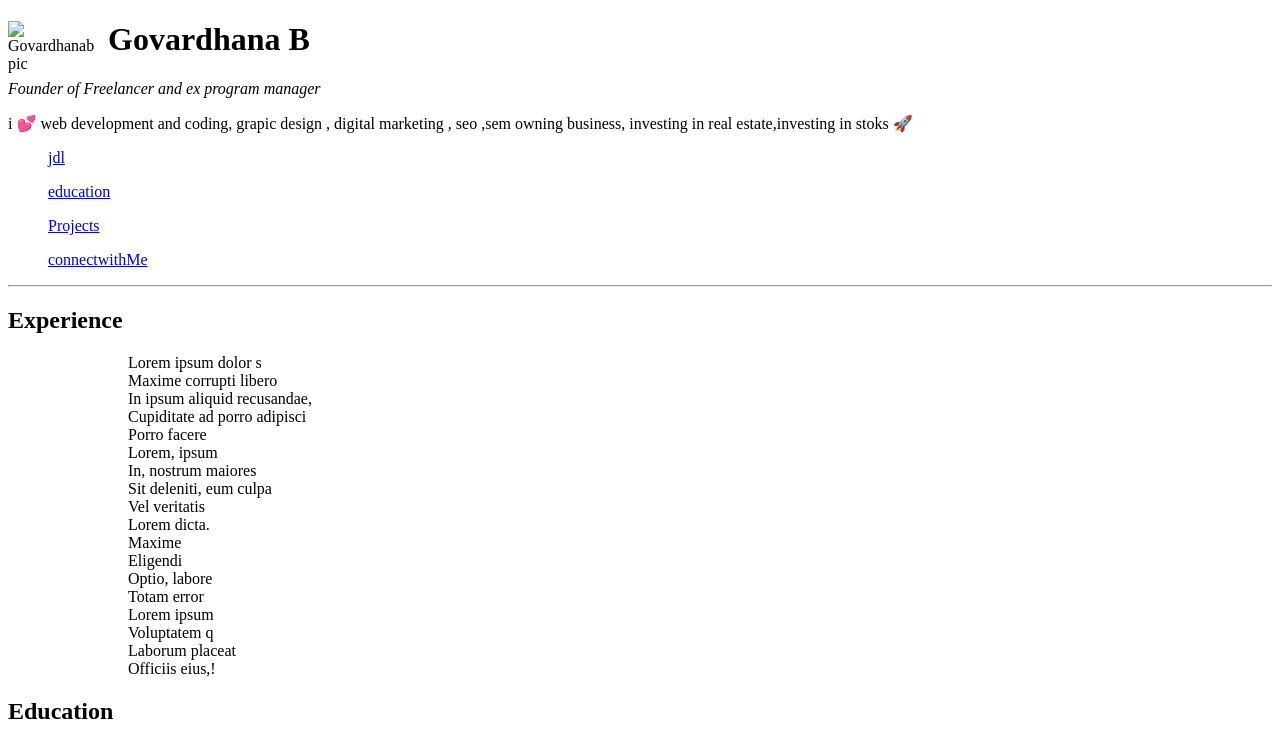
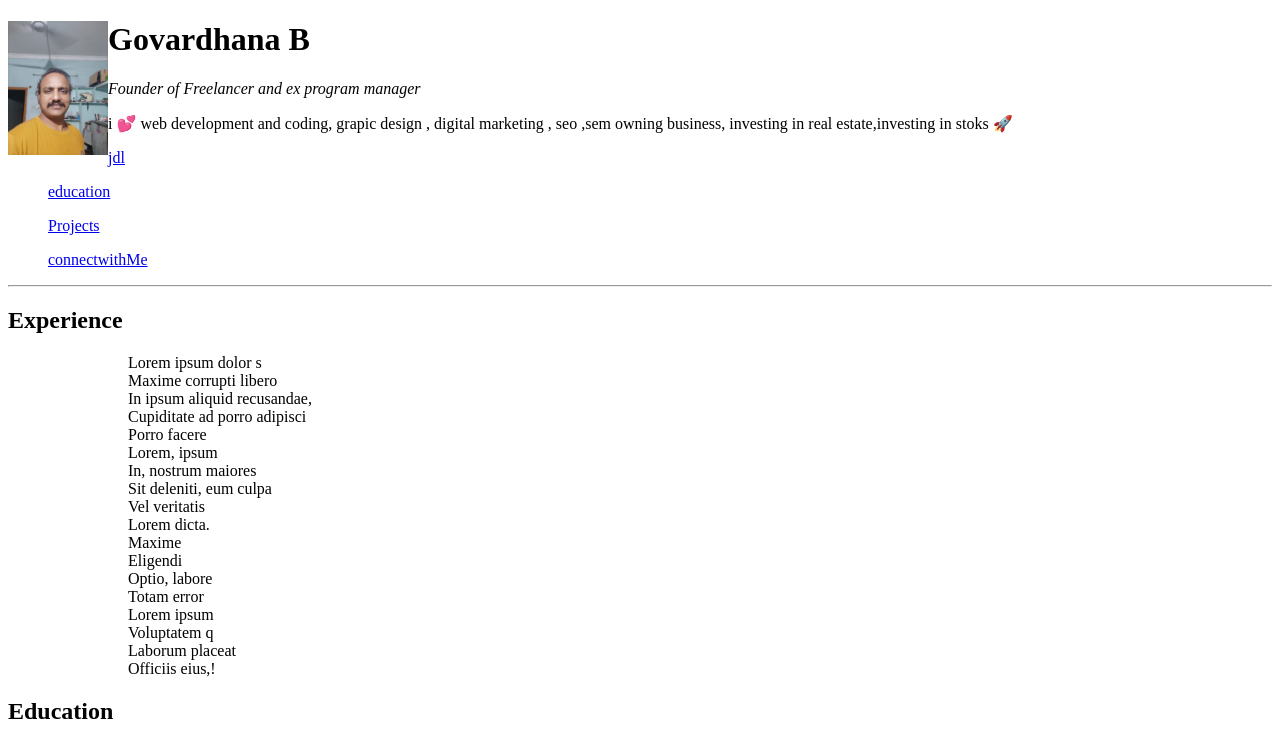
Before and after one commit to Govardhanab3339/resume, a plain HTML site: page index.html in a window 1280 px wide. Shown: the top 743 px of the page. Drawn offline with Linux system fonts and the light colour scheme.

Commit message:
added the pic
added the pic and changed the refrence to current folder

```diff
--- a/index.html
+++ b/index.html
@@ -13,7 +13,7 @@
     <header> <!-- Header tag is part of semantic-->
                 <!-- <img src="images\Gov pic.jpeg" alt="Govardhanab pic" width=100 style="left:0%;"> -->
 
-        <img src="images\Gov pic.jpeg" alt="Govardhanab pic" alt="Govardhan Resume pic " width="100" style="float:left" >
+        <img src="Gov pic.jpeg" alt="Govardhanab pic" alt="Govardhan Resume pic " width="100" style="float:left" >
         <h1>Govardhana B</h1>
         <p> <i> Founder of Freelancer and ex program manager</i></p>
         <p>i 💕 web development and coding, grapic design , digital marketing ,
```
